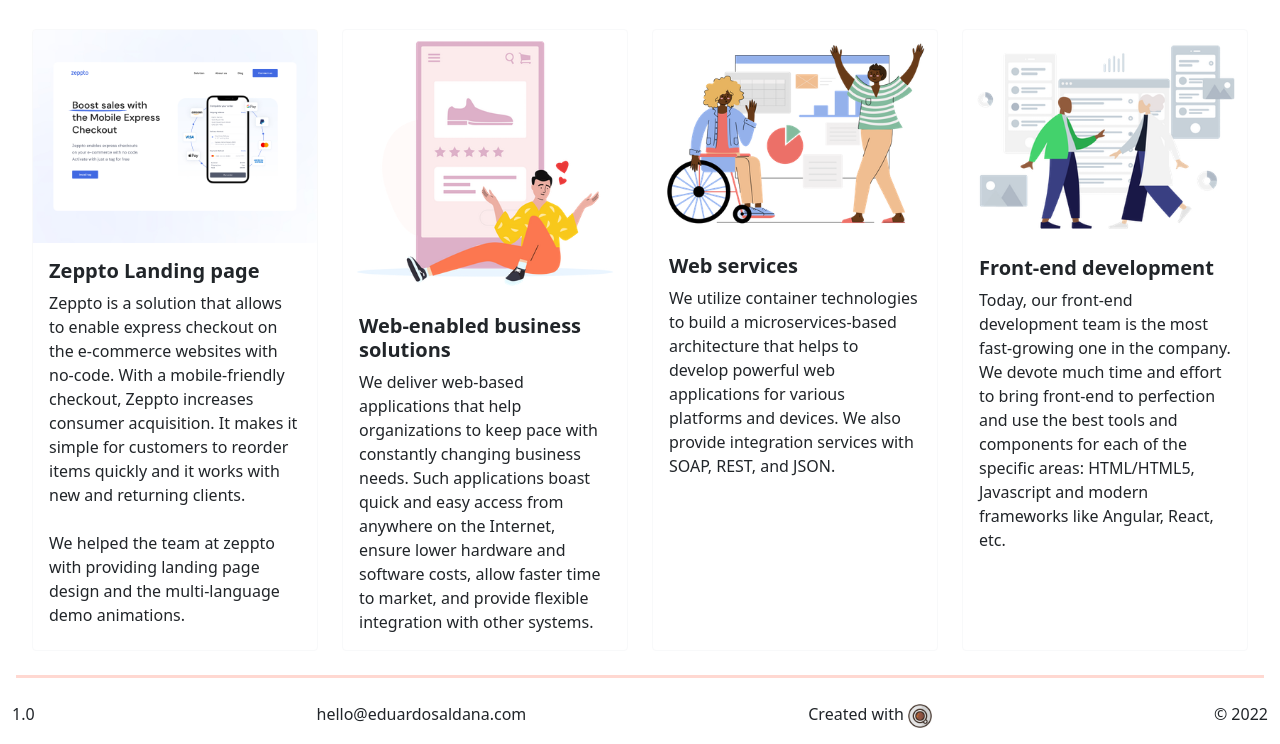
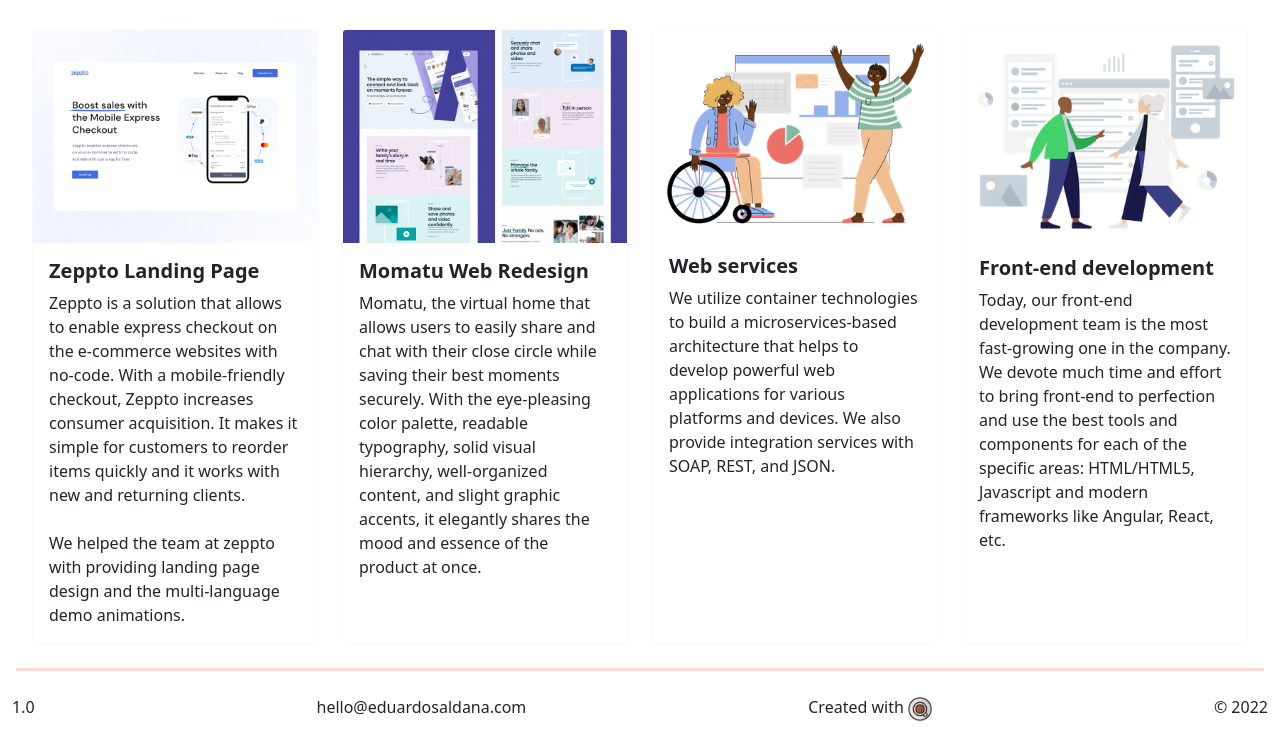
Before and after one commit to edusal100/bootstrap_2, a plain HTML site: page pages/works.html in a window 1280 px wide. Shown: the part 178-922 px from the top of the page. Drawn offline with nearby package versions, Linux system fonts and the light colour scheme.

Commit message:
adjust changes on image grid for md and lg screen on services and work pages

```diff
--- a/pages/works.html
+++ b/pages/works.html
@@ -50,22 +50,22 @@
     </div>
 
     <div class="container-fluid">
-        <div class="row row-cols-1 row-cols-sm-2 row-cols-md-4 g-4 mx-2">
+        <div class="row row-cols-1 row-cols-sm-2 row-cols-md-3 row-cols-lg-4 g-4 mx-2">
         <div class="col">
           <div class="card border-light h-100">
             <img src="/image/zeppto.jpg" class="card-img-top" alt="website development">
             <div class="card-body">
-              <h5 class="card-title fw-bold">Zeppto Landing page</h5>
+              <h5 class="card-title fw-bold">Zeppto Landing Page</h5>
               <p class="card-text">Zeppto is a solution that allows to enable express checkout on the e-commerce websites with no-code. With a mobile-friendly checkout, Zeppto increases consumer acquisition. It makes it simple for customers to reorder items quickly and it works with new and returning clients. <br><br>We helped the team at zeppto with providing landing page design and the multi-language demo animations.</p>
             </div>
           </div>
         </div>
         <div class="col">
           <div class="card border-light h-100">
-            <img src="/image/Stuck at Home - Online Shopping.png" class="card-img-top" alt="web business solutions">
+            <img src="/image/momatu.jpg" class="card-img-top" alt="web business solutions">
             <div class="card-body">
-              <h5 class="card-title fw-bold">Web-enabled business solutions</h5>
-              <p class="card-text">We deliver web-based applications that help organizations to keep pace with constantly changing business needs. Such applications boast quick and easy access from anywhere on the Internet, ensure lower hardware and software costs, allow faster time to market, and provide flexible integration with other systems.</p>
+              <h5 class="card-title fw-bold">Momatu Web Redesign</h5>
+              <p class="card-text">Momatu, the virtual home that allows users to easily share and chat with their close circle while saving their best moments securely. With the eye-pleasing color palette, readable typography, solid visual hierarchy, well-organized content, and slight graphic accents, it elegantly shares the mood and essence of the product at once.</p>
             </div>
           </div>
         </div>
```
Also changed, not shown: pages/services.html (+1 -1 lines), image/momatu.jpg (added).
